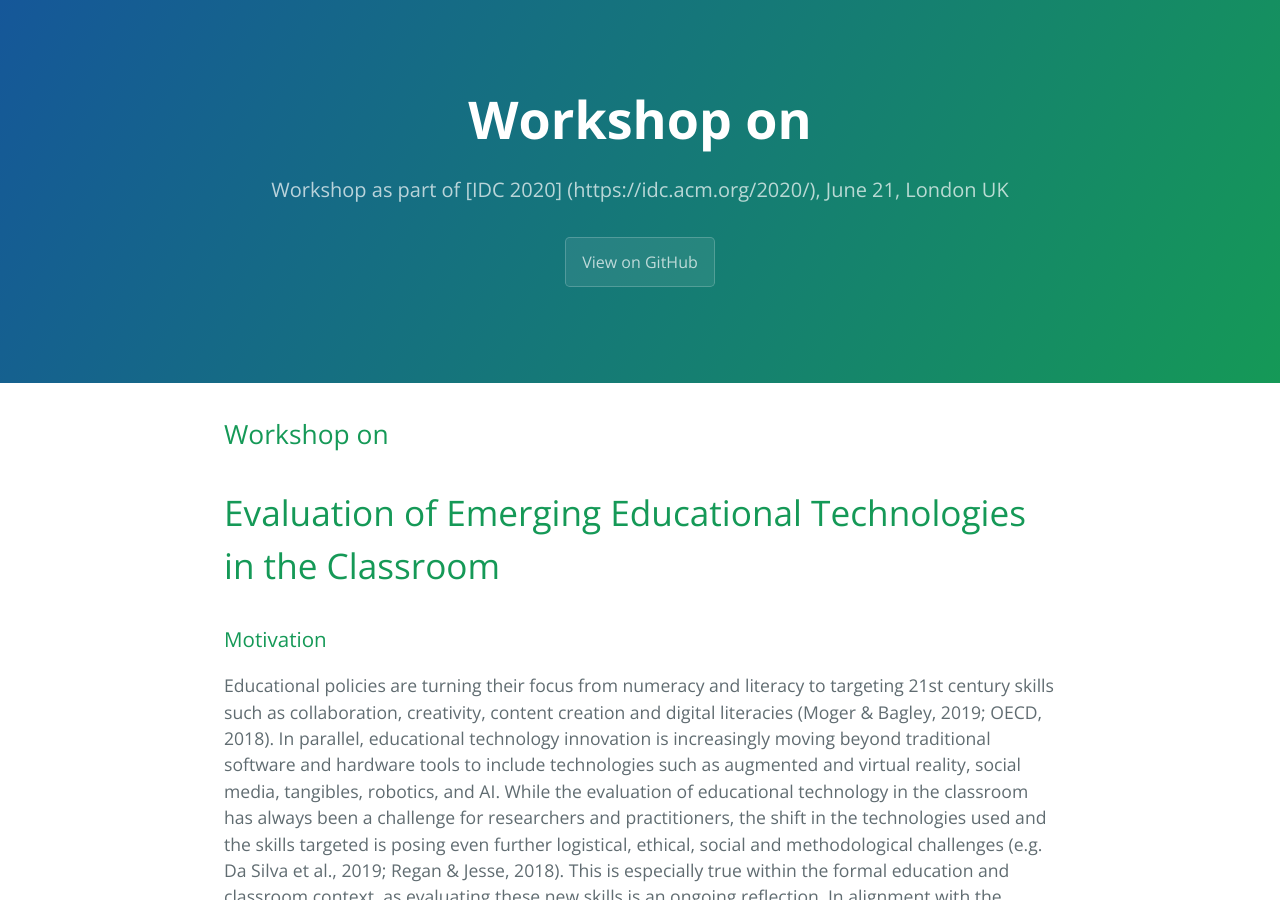
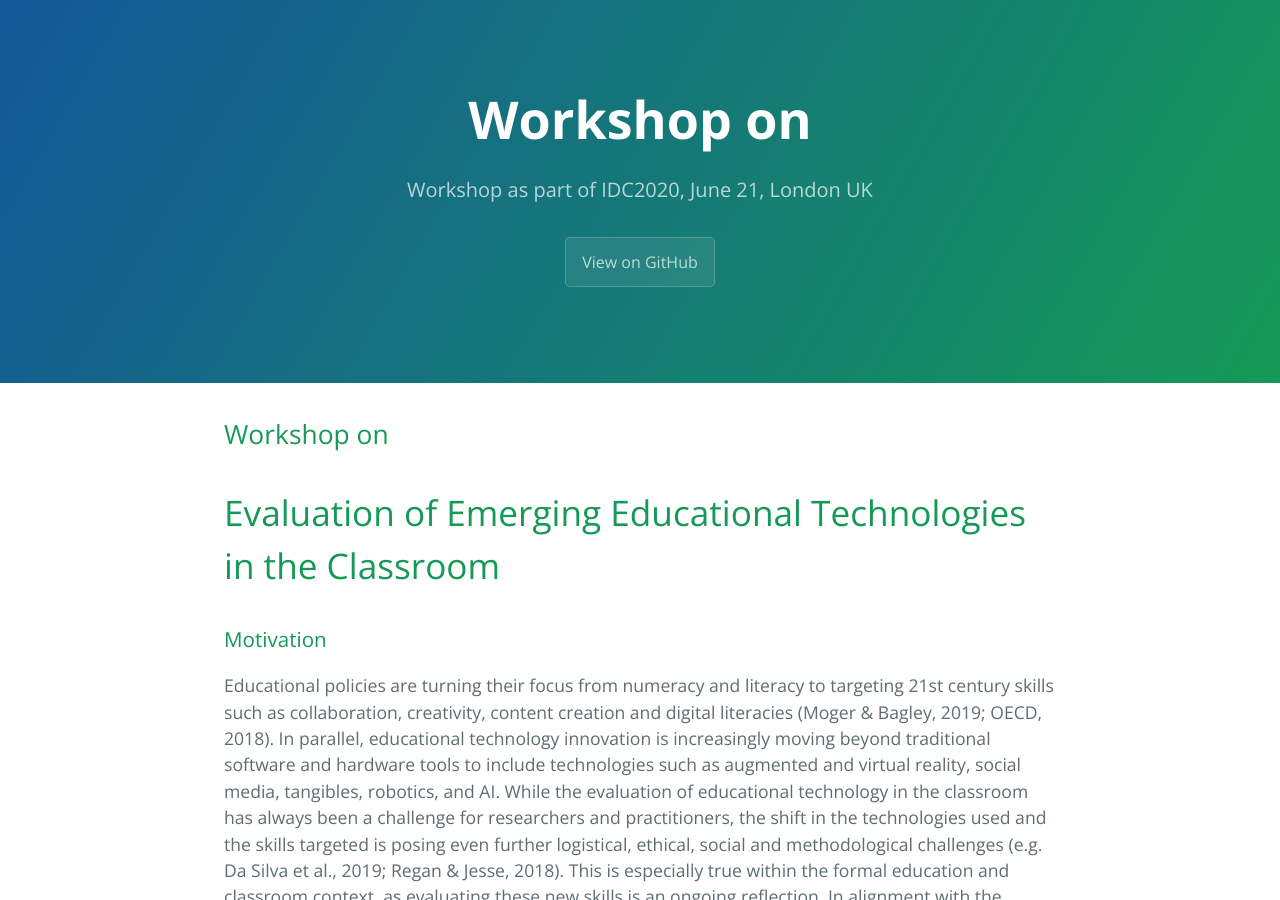
Before and after one commit to sabaci/EdTechEvalWS, a Jekyll site: the page built from index.md, in a window 1280 px wide and 900 px high. Built offline with Jekyll 4.4.1, drawn with Linux system fonts in a browser that asks for light colours; our own code applies the rules of GitHub Pages for plain Markdown files.

Commit message:
Update _config.yml

```diff
--- a/_config.yml
+++ b/_config.yml
@@ -1,5 +1,5 @@
 title: Evaluation of Emerging Educational Technologies in the Classroom
-description: Workshop as part of [IDC 2020] (https://idc.acm.org/2020/), June 21, London UK
+description: Workshop as part of IDC2020, June 21, London UK
 show_downloads: false
 google_analytics:
 theme: jekyll-theme-cayman
```
